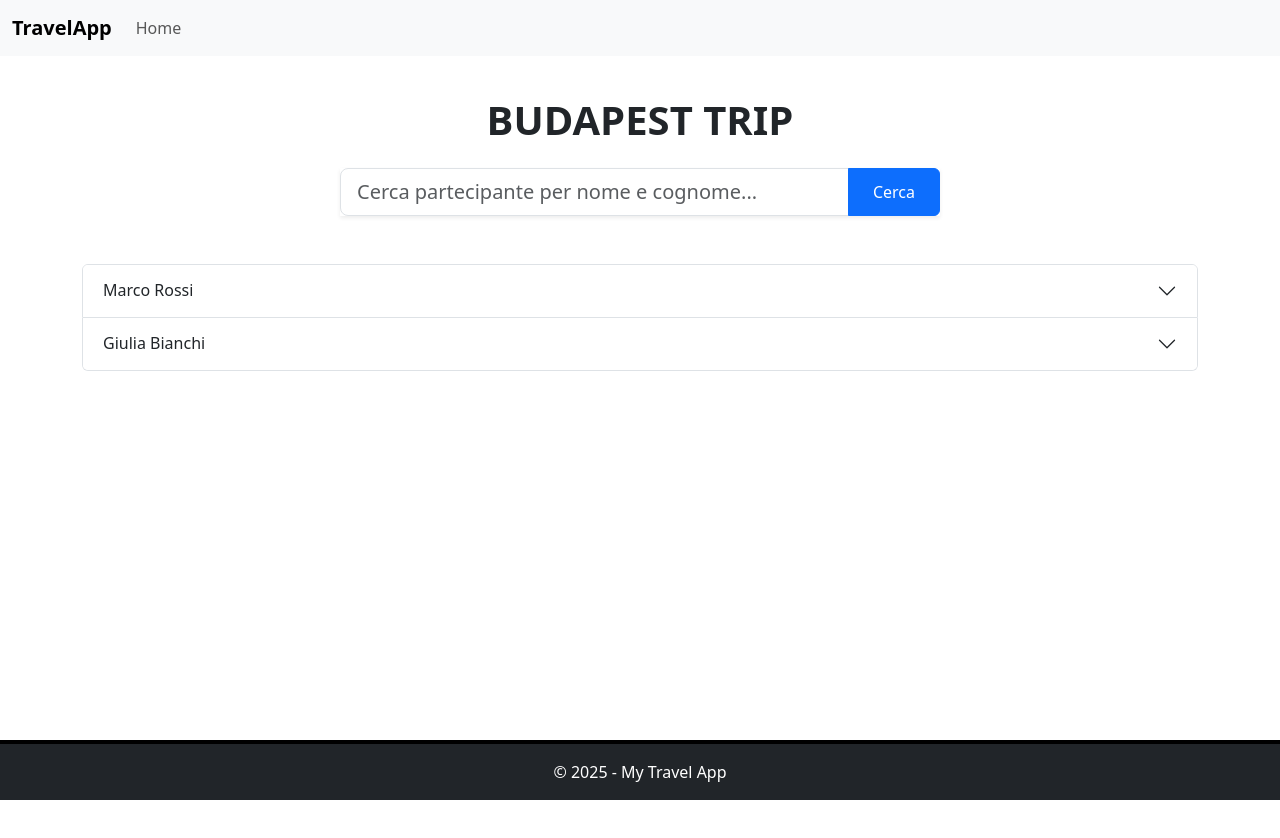
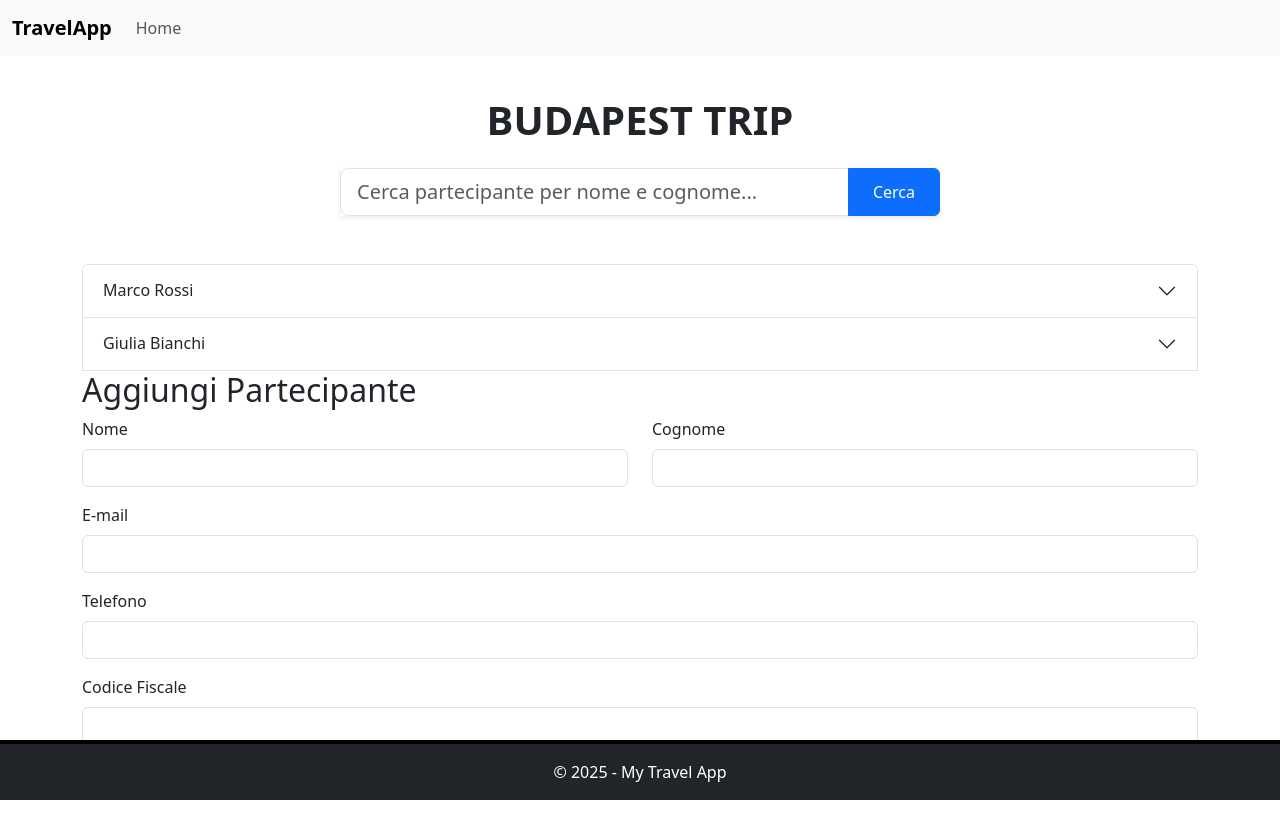
Before and after one commit to JuriPatacchiola/sst-prototipo-webapp, a React (Vite) app: page /detail/1 in a window 1280 px wide. Shown: the top 838 px of the page. Before the commit the page ends 800 px from the top, so only its background shows below. Built offline with nearby package versions, Linux system fonts and the light colour scheme.

Commit message:
add the users on the travel detail

```diff
--- a/src/App.jsx
+++ b/src/App.jsx
@@ -1,11 +1,13 @@
 import { BrowserRouter, Route, Routes } from "react-router-dom";
 import { TravelsProvider } from "./contexts/TravelsContext";
+import { UsersProvider } from "./contexts/UsersContext";
 import DefaultLayout from "./layouts/DefaultLayout";
 import DetailTravel from "./pages/DetailTravel";
 import HomePage from "./pages/Homepage";
 
 function App() {
   return (
+    <UsersProvider>
       <TravelsProvider>
         <BrowserRouter>
           <Routes>
@@ -16,6 +18,7 @@ function App() {
           </Routes>
         </BrowserRouter>
       </TravelsProvider>
+    </UsersProvider>
   );
 }
 
--- /dev/null
+++ b/src/components/AddUsersForm.jsx
@@ -0,0 +1,106 @@
+import { useState } from "react";
+import { useUsers } from "../contexts/UsersContext";
+
+export default function AddUsersForm({ id }) {
+    const emptyUser = {
+        travel_id: id,
+        first_name: "",
+        last_name: "",
+        email: "",
+        id_code: "",
+        phone: "",
+    };
+
+    const [newUser, setNewUser] = useState(emptyUser);
+
+    const { usersList, setUsersList } = useUsers();
+
+    function handleSubmit(e) {
+        e.preventDefault();
+
+        const form = { ...newUser, id: Date.now() };
+        setUsersList([...usersList, form]);
+        setNewUser(emptyUser);
+    }
+
+    return (
+        <form onSubmit={handleSubmit} className="">
+            <h2>Aggiungi Partecipante</h2>
+            <div className="row mb-3">
+                <div className="col">
+                    <label className="form-label" htmlFor="first-name">
+                        Nome
+                    </label>
+                    <input
+                        className="form-control"
+                        type="text"
+                        id="first-name"
+                        name="first-name"
+                        value={newUser.first_name}
+                        onChange={(e) =>
+                            setNewUser({ ...newUser, first_name: e.target.value })
+                        }
+                    />
+                </div>
+                <div className="col">
+                    <label className="form-label" htmlFor="last-name">
+                        Cognome
+                    </label>
+                    <input
+                        className="form-control"
+                        type="text"
+                        id="last-name"
+                        name="last-name"
+                        value={newUser.last_name}
+                        onChange={(e) =>
+                            setNewUser({ ...newUser, last_name: e.target.value })
+                        }
+                    />
+                </div>
+            </div>
+            <div className="form mb-3">
+                <label htmlFor="email" className="form-label">
+                    E-mail
+                </label>
+                <input
+                    type="email"
+                    className="form-control"
+                    id="email"
+                    name="email"
+                    value={newUser.email}
+                    onChange={(e) => setNewUser({ ...newUser, email: e.target.value })}
+                />
+            </div>
+            <div className="form mb-3">
+                <label htmlFor="email" className="form-label">
+                    Telefono
+                </label>
+                <input
+                    type="text"
+                    className="form-control"
+                    id="phone"
+                    name="phone"
+                    value={newUser.phone}
+                    onChange={(e) => setNewUser({ ...newUser, phone: e.target.value })}
+                />
+            </div>
+            <div className="form mb-3">
+                <label htmlFor="id_code" className="form-label">
+                    Codice Fiscale
+                </label>
+                <input
+                    type="text"
+                    className="form-control"
+                    id="id_code"
+                    name="id_code"
+                    value={newUser.id_code}
+                    onChange={(e) => setNewUser({ ...newUser, id_code: e.target.value })}
+                />
+            </div>
+
+            <button type="submit" className="btn btn-primary">
+                Invia
+            </button>
+        </form>
+    );
+}
--- a/src/components/TravelForm.jsx
+++ b/src/components/TravelForm.jsx
@@ -50,7 +50,7 @@ export default function TravelForm() {
                         Data di inizio viaggio
                     </label>
                     <input
-                        class="form-control"
+                        className="form-control"
                         type="date"
                         id="start-date"
                         name="start-date"
--- /dev/null
+++ b/src/contexts/UsersContext.jsx
@@ -0,0 +1,26 @@
+import { createContext, useContext, useState } from "react";
+import users from "../data/users";
+
+const UsersContext = createContext();
+
+function UsersProvider({ children }) {
+    const [usersList, setUsersList] = useState(users);
+
+    return (
+        <UsersContext.Provider
+            value={{
+                usersList,
+                setUsersList,
+            }}
+        >
+            {children}
+        </UsersContext.Provider>
+    );
+}
+
+function useUsers() {
+    const context = useContext(UsersContext);
+    return context;
+}
+
+export { UsersProvider, useUsers };
--- a/src/pages/DetailTravel.jsx
+++ b/src/pages/DetailTravel.jsx
@@ -1,19 +1,28 @@
-import { useState } from "react";
+import { useEffect, useState } from "react";
 import { useParams } from "react-router-dom";
+import AddUsersForm from "../components/AddUsersForm";
 import SearchBar from "../components/SearchBar";
 import { useTravels } from "../contexts/TravelsContext";
+import { useUsers } from "../contexts/UsersContext";
 import users from "../data/users";
 
 export default function DetailTravel() {
     const { id } = useParams();
 
     const travelId = Number(id);
+    const { usersList } = useUsers();
     const travelUsers = users.filter((user) => user.travel_id === travelId);
+
+
 
     const { list } = useTravels();
     const travelName = list.find((current) => current.id === travelId);
 
     const [displayedUsers, setDisplayedUsers] = useState(travelUsers);
+
+    useEffect(() => {
+        setDisplayedUsers(travelUsers);
+    }, [usersList]);
 
     return (
         <div className="container pt-5 pb-5 my-5">
@@ -53,6 +62,9 @@ export default function DetailTravel() {
                         </div>
                     </div>
                 ))}
+                <div>
+                    <AddUsersForm id={travelId} />
+                </div>
             </div>
 
             {displayedUsers.length === 0 && (
```
Lines whose indentation alone changed are shown as unchanged.
